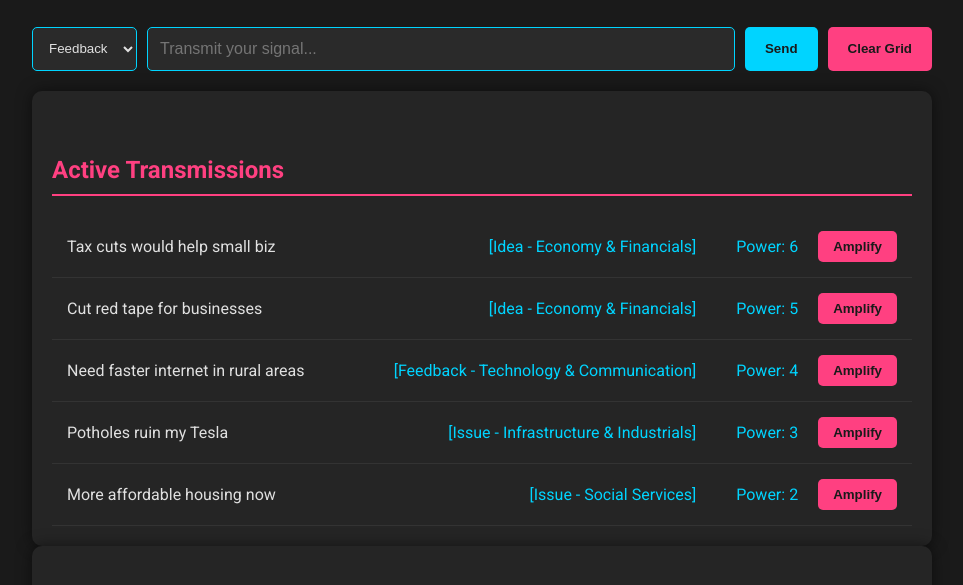
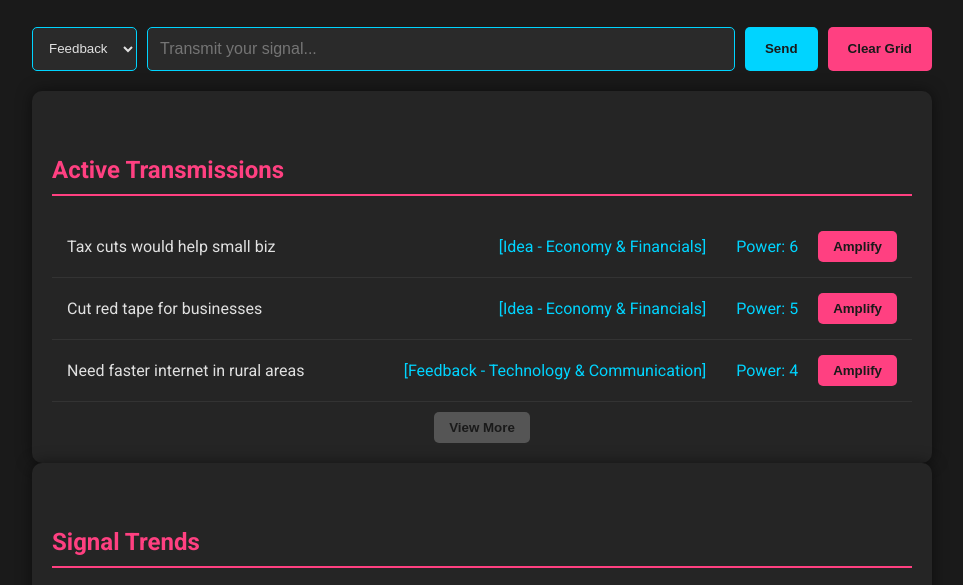
Before and after one commit to ClayWarren/citizenfeedback, a plain HTML site: page index.html in a window 1280 px wide. Shown: the part 155-740 px from the top of the page, without its empty margins (158-1121 px from the left). Drawn offline with Linux system fonts and the light colour scheme.

Commit message:
Update index.html

```diff
--- a/index.html
+++ b/index.html
@@ -98,6 +98,8 @@
             padding: 15px;
             border-bottom: 1px solid #333;
             transition: background 0.3s;
+            flex-wrap: wrap;
+            gap: 10px;
         }
         .feedback-item:hover {
             background: #333;
@@ -105,10 +107,11 @@
         .feedback-text {
             flex: 1;
             color: #e0e0e0;
+            min-width: 150px;
         }
         .feedback-meta {
             color: #00d4ff;
-            margin: 0 20px;
+            margin: 0 10px;
         }
         .upvote-btn {
             background: #ff4081;
@@ -116,6 +119,22 @@
         }
         .upvote-btn:hover {
             background: #00d4ff;
+        }
+        #more-btn {
+            display: block;
+            margin: 10px auto 0;
+            background: #555;
+            padding: 8px 15px;
+        }
+        #more-btn:hover {
+            background: #777;
+            transform: none;
+        }
+        #hidden-items {
+            display: none;
+        }
+        #hidden-items.visible {
+            display: block;
         }
         #trends-content {
             margin-top: 20px;
@@ -139,6 +158,15 @@
             color: #666;
             margin-top: 20px;
         }
+        @media (max-width: 600px) {
+            .feedback-item {
+                flex-direction: column;
+                align-items: flex-start;
+            }
+            .upvote-btn {
+                margin-top: 10px;
+            }
+        }
     </style>
     <link href="https://fonts.googleapis.com/css2?family=Roboto:wght@400;700&display=swap" rel="stylesheet">
 </head>
@@ -155,7 +183,12 @@
         <button onclick="submitFeedback()">Send</button>
         <button id="clear-btn" onclick="clearData()">Clear Grid</button>
     </div>
-    <div id="feedback-list"></div>
+    <div id="feedback-list">
+        <h2>Active Transmissions</h2>
+        <div id="visible-items"></div>
+        <div id="hidden-items"></div>
+        <button id="more-btn" onclick="toggleMore()">View More</button>
+    </div>
     <div id="trends">
         <h2>Signal Trends</h2>
         <div id="trends-content"></div>
@@ -260,19 +293,30 @@
             }
         }
 
+        function toggleMore() {
+            const hidden = document.getElementById('hidden-items');
+            const btn = document.getElementById('more-btn');
+            hidden.classList.toggle('visible');
+            btn.textContent = hidden.classList.contains('visible') ? 'View Less' : 'View More';
+        }
+
         function saveAndUpdate() {
             localStorage.setItem('feedbackItems', JSON.stringify(feedbackItems));
             updateDashboard();
         }
 
         function updateDashboard() {
-            const list = document.getElementById('feedback-list');
+            const visibleList = document.getElementById('visible-items');
+            const hiddenList = document.getElementById('hidden-items');
             const trends = document.getElementById('trends-content');
-            list.innerHTML = '<h2>Active Transmissions</h2>';
+            const moreBtn = document.getElementById('more-btn');
+            visibleList.innerHTML = '';
+            hiddenList.innerHTML = '';
             trends.innerHTML = '';
 
             if (feedbackItems.length === 0) {
-                list.innerHTML += '<p>No signals detected yet.</p>';
+                visibleList.innerHTML = '<p>No signals detected yet.</p>';
+                moreBtn.style.display = 'none';
                 return;
             }
 
@@ -289,8 +333,15 @@
                     <span class="feedback-meta">Power: ${item.votes}</span>
                     <button class="upvote-btn" onclick="upvote(${feedbackItems.indexOf(item)})">Amplify</button>
                 `;
-                list.appendChild(div);
+                if (index < 3) {
+                    visibleList.appendChild(div);
+                } else {
+                    hiddenList.appendChild(div);
+                }
             });
+
+            moreBtn.style.display = sortedItems.length > 3 ? 'block' : 'none';
+            moreBtn.textContent = 'View More';
 
             const categoryCounts = {};
             feedbackItems.forEach(item => {
@@ -299,7 +350,7 @@
             const total = feedbackItems.length;
             for (let category in categoryCounts) {
                 const percent = (categoryCounts[category] / total * 100).toFixed(1);
-                const width = Math.min(percent * 3, 100); // Cap at 100% width
+                const width = Math.min(percent * 3, 100);
                 trends.innerHTML += `
                     <p>${category}: <span>${categoryCounts[category]} (${percent}%)</span></p>
                     <div class="trend-bar" style="width: ${width}%"></div>
```
